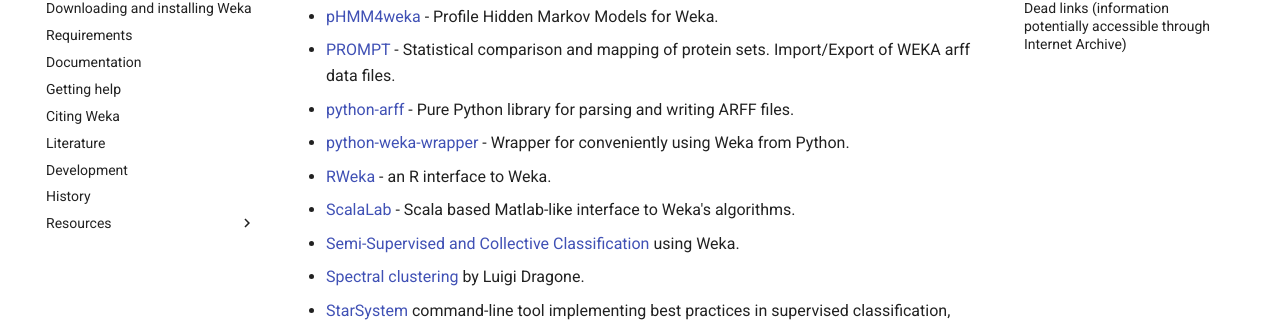
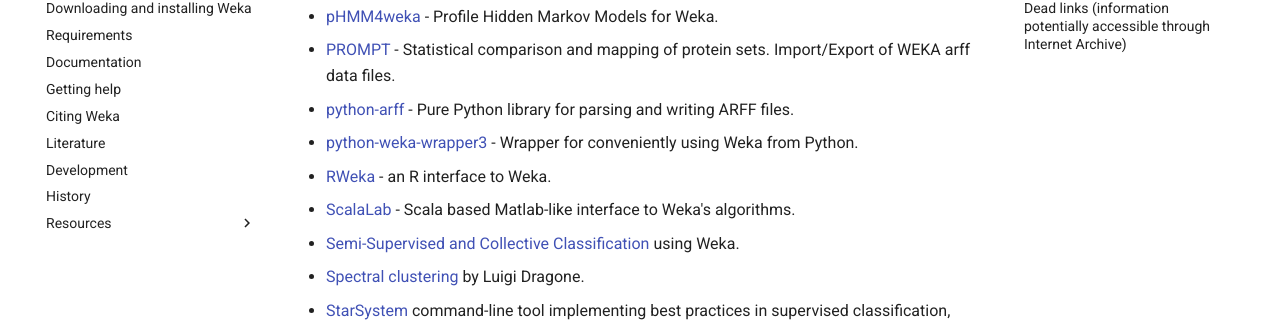
Before and after one commit to Waikato/weka-wiki, an MkDocs documentation site: the page built from docs/academic/related_projects.md, in a window 1280 px wide and 900 px high, scrolled down 1533 px. Shown: the part 127-452 px from the top of the window. Built offline with MkDocs 1.6.1 and Material for MkDocs 9.7.7, drawn with Linux system fonts in a browser that asks for light colours; comment, search, counter and statistics services are not loaded.

Commit message:
linking to pww3 now

```diff
--- a/docs/academic/related_projects.md
+++ b/docs/academic/related_projects.md
@@ -40,7 +40,7 @@
 * [pHMM4weka](http://sourceforge.net/projects/phmm4weka/) - Profile Hidden Markov Models for Weka.
 * [PROMPT](http://www.geneinfo.eu/prompt/) - Statistical comparison and mapping of protein sets. Import/Export of WEKA arff data files.
 * [python-arff](http://bitbucket.org/panzi/arff) - Pure Python library for parsing and writing ARFF files.
-* [python-weka-wrapper](https://github.com/fracpete/python-weka-wrapper) - Wrapper for conveniently using Weka from Python.
+* [python-weka-wrapper3](https://github.com/fracpete/python-weka-wrapper3) - Wrapper for conveniently using Weka from Python.
 * [RWeka](https://cran.r-project.org/web/packages/RWeka/index.html) - an R interface to Weka.
 * [ScalaLab](http://code.google.com/p/scalalab/) - Scala based Matlab-like interface to Weka's algorithms.
 * [Semi-Supervised and Collective Classification](https://github.com/fracpete/collective-classification-weka-package) using Weka.
```
